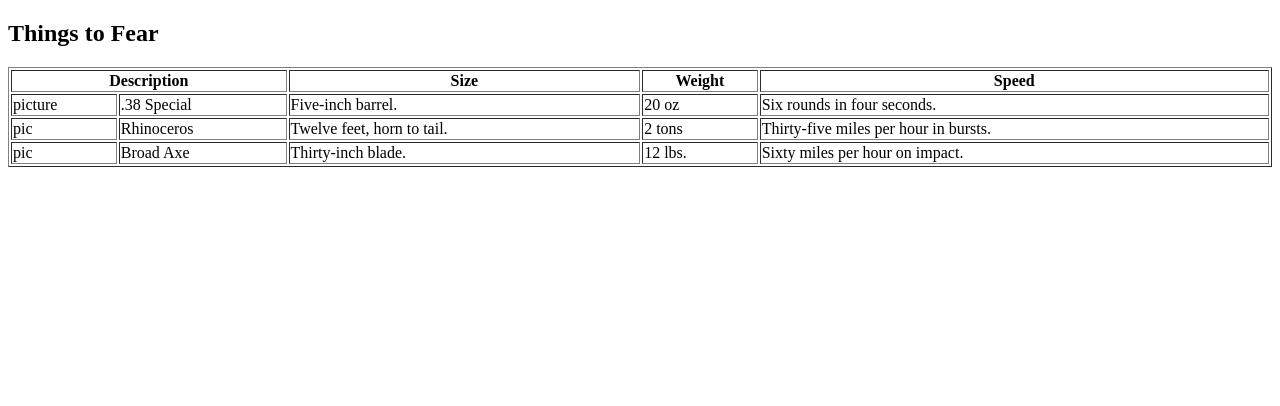
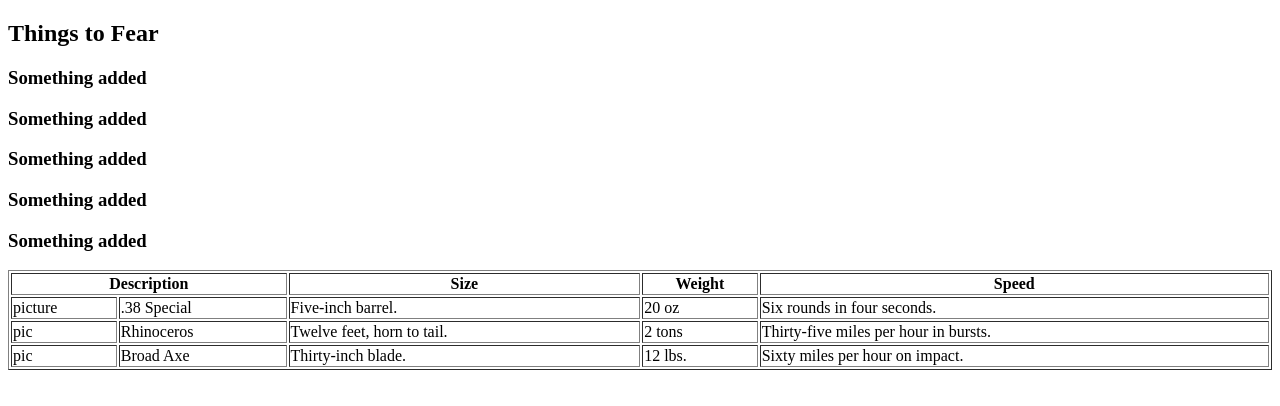
Before and after one commit to sthaanis/studentmanagement, a plain HTML site: page basic/task.html in a window 1280 px wide. Drawn offline with Linux system fonts and the light colour scheme.

Commit message:
Headings Added

```diff
--- a/basic/task.html
+++ b/basic/task.html
@@ -40,6 +40,12 @@
 				<td>Sixty miles per hour on impact.</td>
 			</tr>
 		</tbody>
+
+		<h3>Something added</h3>
+			<h3>Something added</h3>
+			<h3>Something added</h3>
+			<h3>Something added</h3>
+			<h3>Something added</h3>
 	</table>
 </body>
 </html>
```
